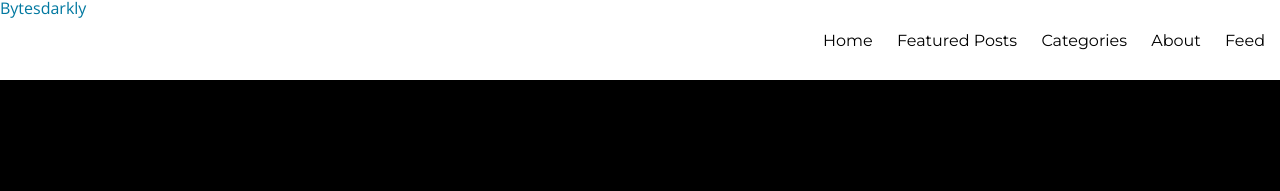
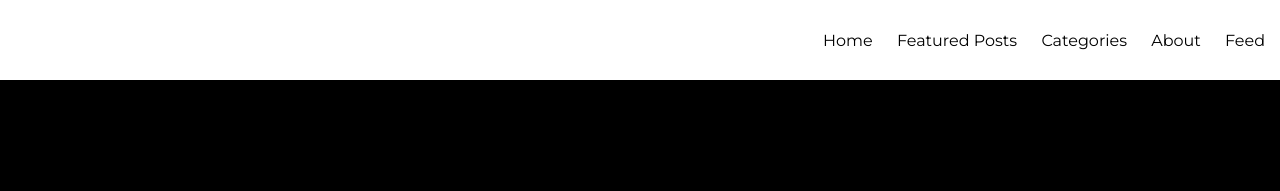
Before and after one commit to Rich5/Rich5.github.io, a Jekyll site: the page built from index.html, in a window 1280 px wide and 900 px high. Shown: the top 191 px of the window. Built offline with Jekyll 4.4.1, drawn with Linux system fonts in a browser that asks for light colours; nearby versions of some CDN libraries; the list of posts is cut into pages by our own code.

Commit message:
formating

```diff
--- a/_layouts/home.html
+++ b/_layouts/home.html
@@ -6,9 +6,7 @@
 <body class="home-template" itemscope itemtype="http://schema.org/WebPage">
 <header class="notepad-site-head">
     <div class="notepad-site-head-menu">
-        <a class="notepad-blog-logo" href="{{ site.url }}"><span class="notepad-site-head-title-bg">
-                {{ site.title }}
-            </span></a>
+        <a class="notepad-blog-logo" href="{{ site.url }}"></a>
 
 
         <div class="notepad-blog-menu">
```
